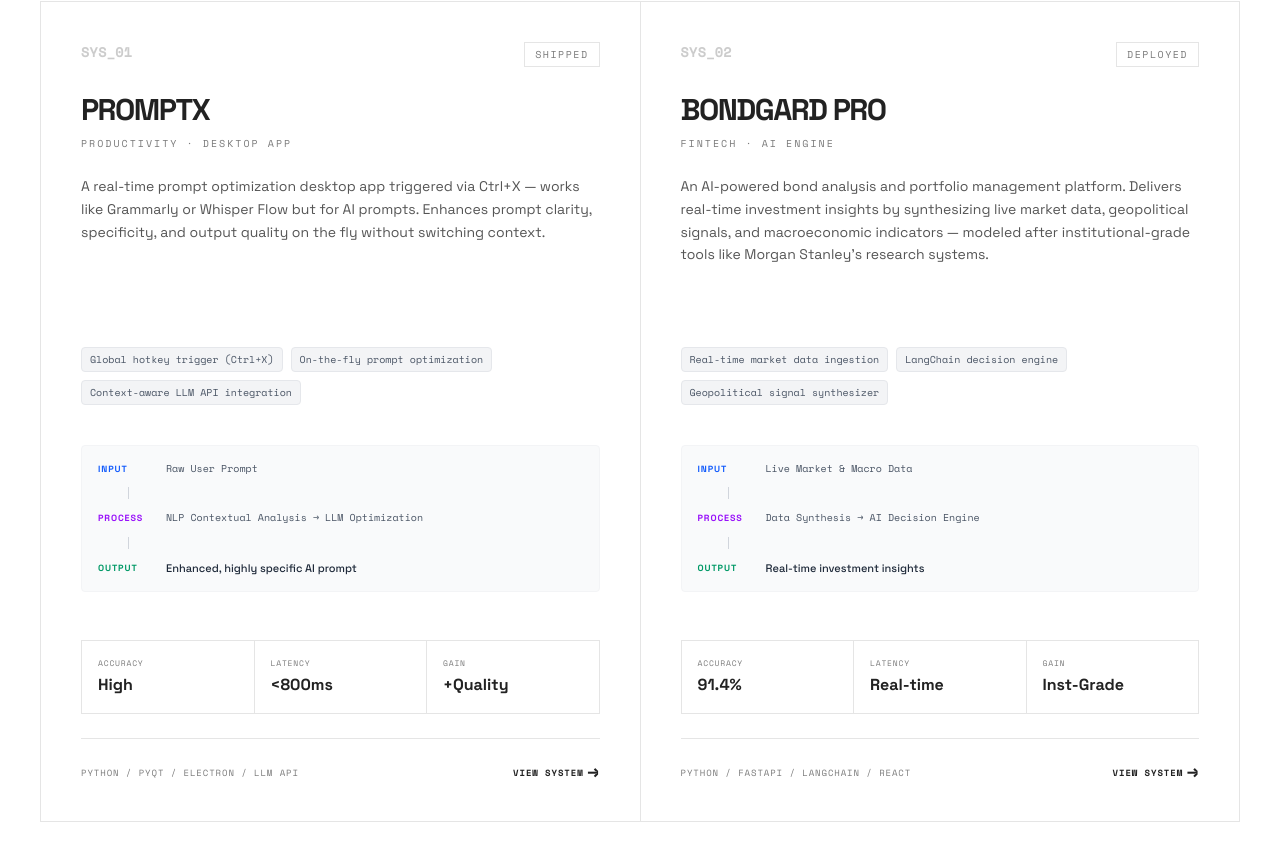
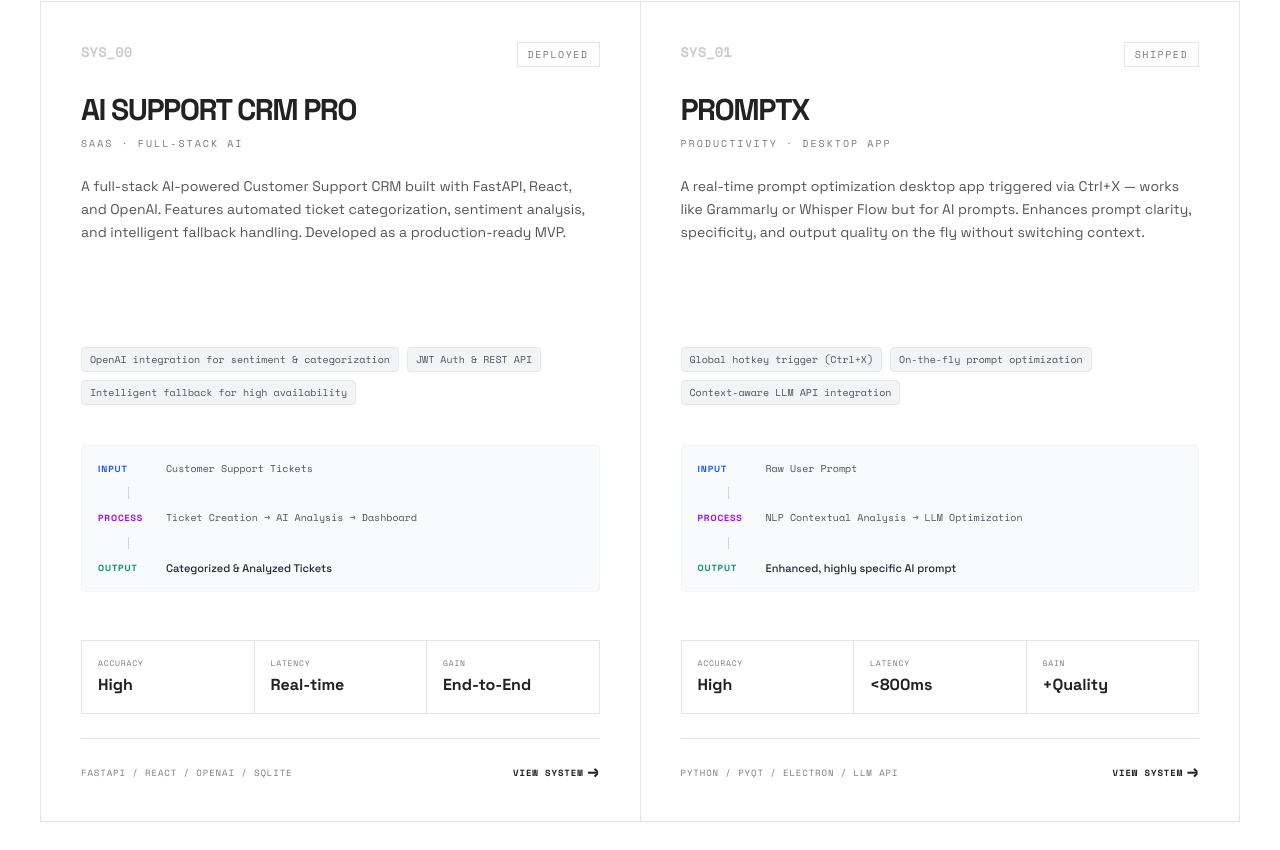
Before and after one commit to Kiransindagi/protfolio, a Next.js app: page / in a window 1280 px wide. Shown: the part 6090-6940 px from the top of the page. Built offline with nearby package versions, Linux system fonts and the light colour scheme.

Commit message:
Add AI Support CRM Pro project

```diff
--- a/data/projects.ts
+++ b/data/projects.ts
@@ -21,6 +21,22 @@
 }
 
 export const projects: Project[] = [
+  {
+    id: "ai-support-crm",
+    modelId: "SYS_00",
+    title: "AI Support CRM Pro",
+    type: "SaaS · Full-stack AI",
+    status: "Deployed",
+    environment: "Web Application",
+    description: "A full-stack AI-powered Customer Support CRM built with FastAPI, React, and OpenAI. Features automated ticket categorization, sentiment analysis, and intelligent fallback handling. Developed as a production-ready MVP.",
+    keyComponents: ["OpenAI integration for sentiment & categorization", "JWT Auth & REST API", "Intelligent fallback for high availability"],
+    techStack: "FastAPI / React / OpenAI / SQLite",
+    github: "https://github.com/Kiransindagi/AI-Support-CRM-Pro",
+    input: "Customer Support Tickets",
+    process: "Ticket Creation → AI Analysis → Dashboard",
+    output: "Categorized & Analyzed Tickets",
+    metrics: { accuracy: "High", latency: "Real-time", gain: "End-to-End" }
+  },
   {
     id: "promptx",
     modelId: "SYS_01",
```
